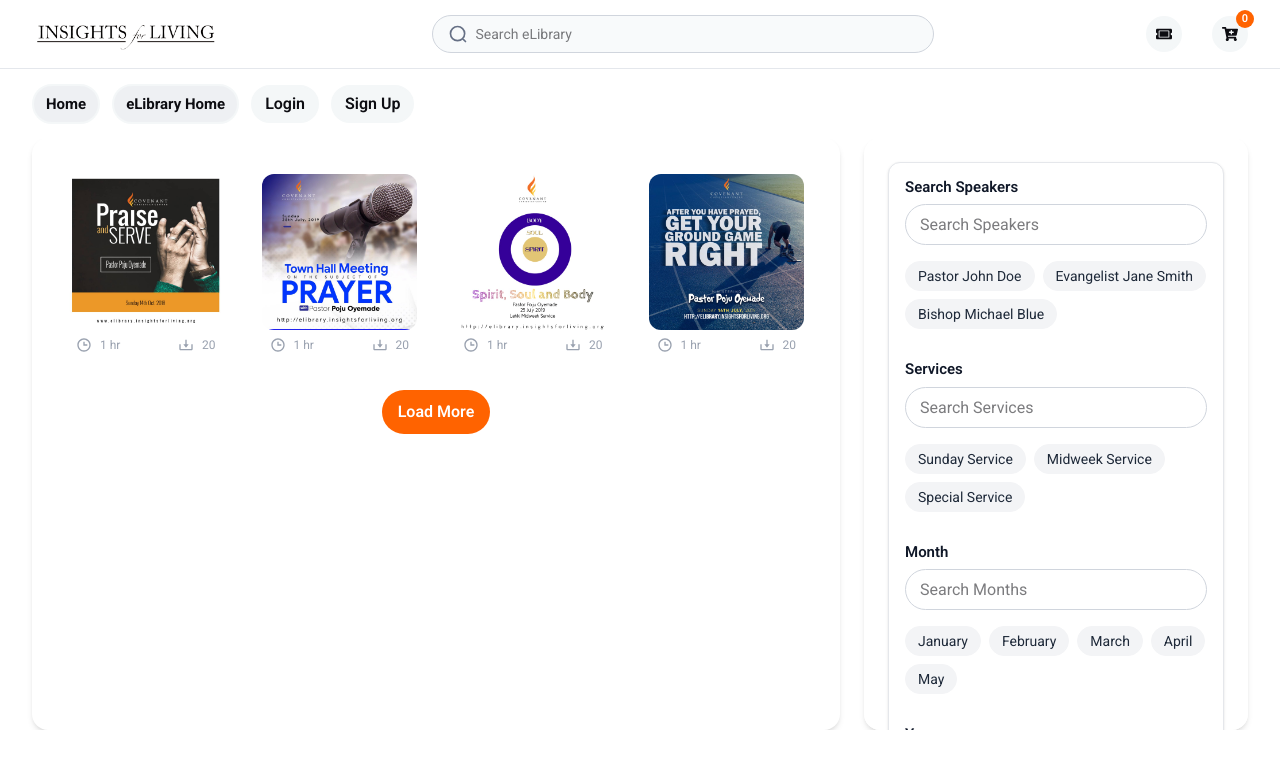
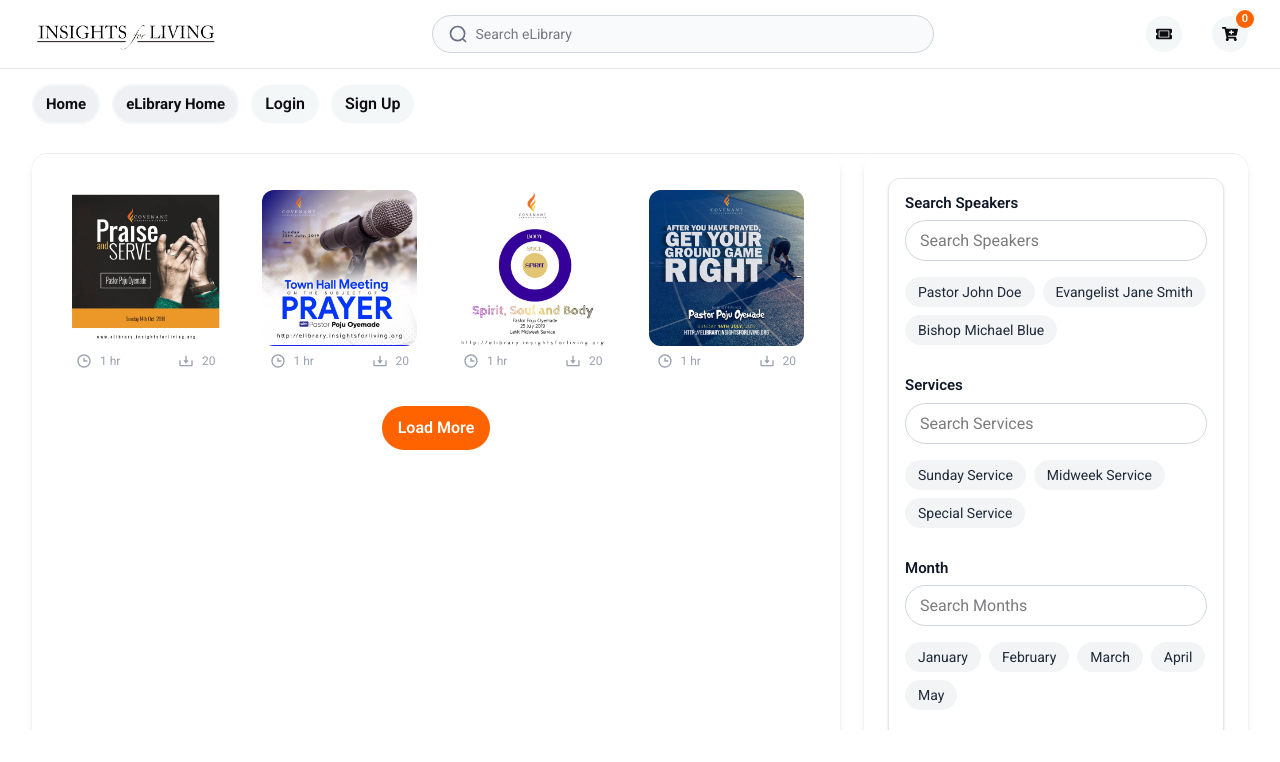
Before and after one commit to ellysmoore/ccc-frontend, a Next.js app: page / in a window 1280 px wide. Shown: the top 762 px of the page. Built offline with nearby package versions, Linux system fonts and the light colour scheme; no server answers.

Commit message:
added borders

```diff
--- a/src/app/page.tsx
+++ b/src/app/page.tsx
@@ -12,8 +12,8 @@
    }, []);
 
   return (
-<section className="flex flex-col w-full h-full">
-  <div className="flex h-full flex-col-reverse md:flex-row gap-4 md:gap-6">
+<section className="flex flex-col w-full h-full mt-4 rounded-2xl mb-6 shadow-[0_-1px_0_0_rgba(0,0,0,0.08)]">
+<div className="flex h-full flex-col-reverse md:flex-row gap-4 md:gap-6">
     {/* Message Feed Panel */}
     <div className="h-full flex-1 overflow-y-auto rounded-2xl bg-white shadow-md p-4 md:p-6">
       {/* @ts-expect-error-null */}
```
